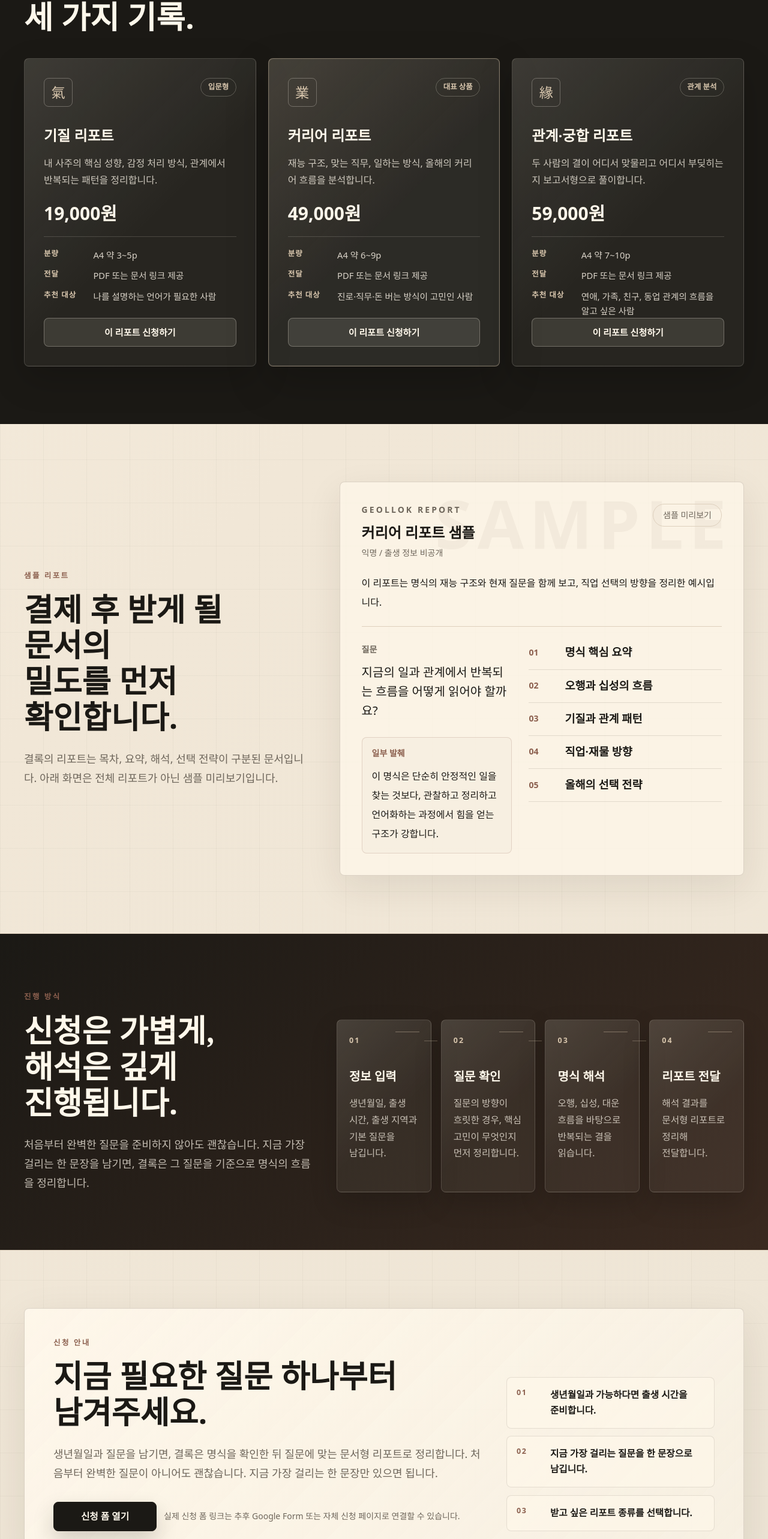
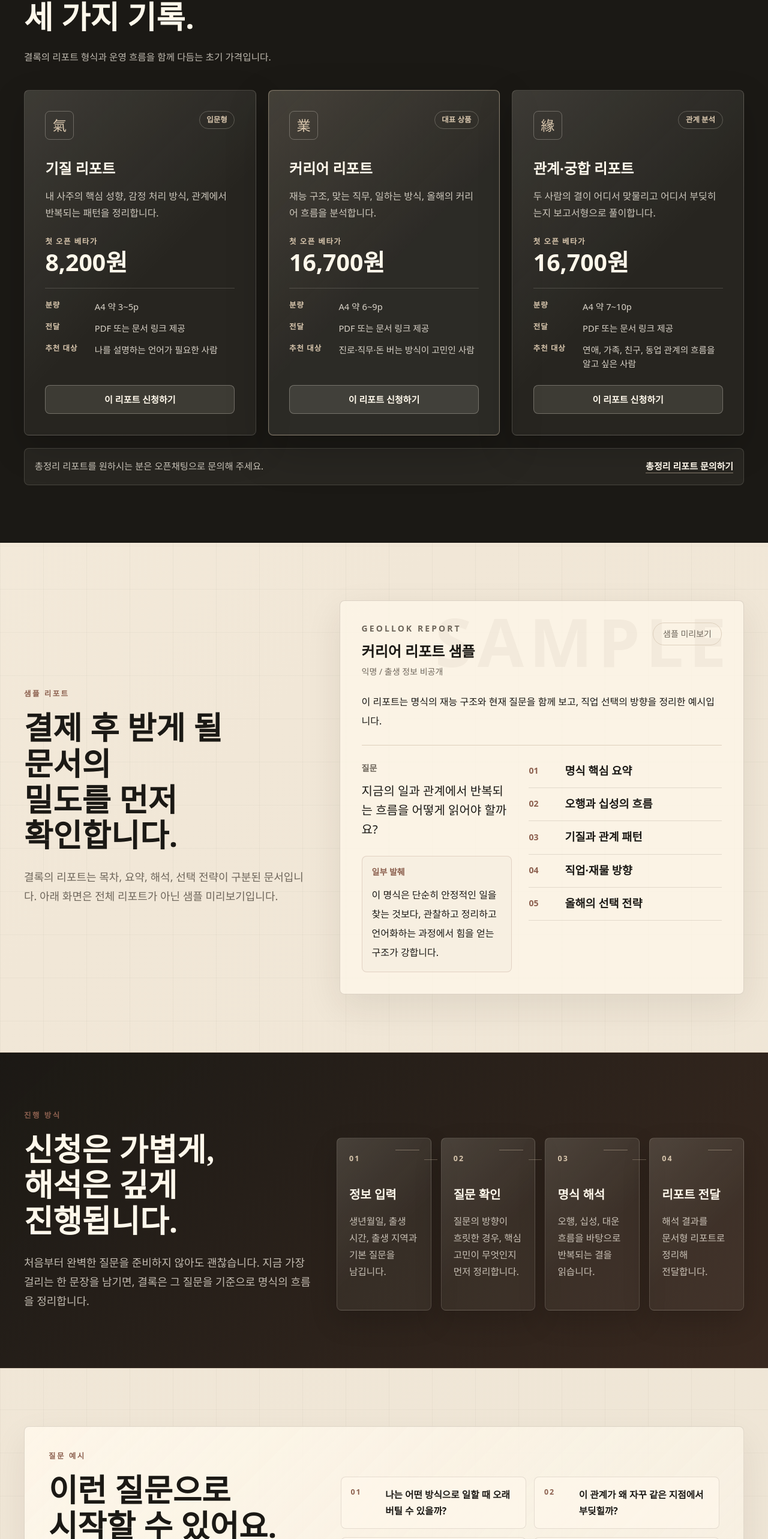
Before and after one commit to dffxonnb-cyber/gyeollok, a Next.js app: page / in a window 1280 px wide. Shown: the part 1754-4320 px from the top of the page at 60% size. Built offline with nearby package versions, Linux system fonts and the light colour scheme.

Commit message:
feat: tune Gyeollok beta pricing and responsive polish

```diff
--- a/src/app/globals.css
+++ b/src/app/globals.css
@@ -239,7 +239,7 @@ summary:focus-visible {
   display: grid;
   gap: 1rem;
   padding: 1rem;
-  animation: riseCards 38s linear infinite;
+  animation: riseCards 28s linear infinite;
   will-change: transform;
 }
 
@@ -504,11 +504,11 @@ summary:focus-visible {
 
 .report-card {
   display: flex;
-  min-height: 32rem;
+  min-height: 34rem;
   flex-direction: column;
   border: 1px solid rgba(255, 248, 235, 0.16);
   border-radius: 8px;
-  padding: clamp(1.45rem, 3.2vw, 2rem);
+  padding: clamp(1.55rem, 3.2vw, 2.15rem);
   background:
     linear-gradient(135deg, rgba(255, 248, 235, 0.1), transparent 54%),
     rgba(255, 248, 235, 0.055);
@@ -548,11 +548,42 @@ summary:focus-visible {
   word-break: keep-all;
 }
 
+.pricing-note {
+  margin: 1.5rem 0 0;
+  max-width: 38rem;
+  color: rgba(255, 248, 235, 0.72);
+  font-size: 0.98rem;
+  line-height: 1.8;
+  word-break: keep-all;
+}
+
+.report-price-block {
+  margin-top: 1.7rem;
+}
+
+.report-price-label {
+  margin: 0 0 0.38rem;
+  color: var(--sand);
+  font-size: 0.78rem;
+  font-weight: 900;
+  line-height: 1.2;
+  letter-spacing: 0.12em;
+}
+
+.report-price {
+  margin: 0;
+  color: var(--cream);
+  font-size: clamp(2rem, 3.8vw, 2.45rem);
+  font-weight: 750;
+  line-height: 1;
+  letter-spacing: 0;
+}
+
 .report-details {
   display: grid;
-  gap: 0.7rem;
-  margin: 1.25rem 0 0;
-  padding: 1.15rem 0 0;
+  gap: 0.78rem;
+  margin: 1.45rem 0 1.45rem;
+  padding: 1.2rem 0 0;
   border-top: 1px solid rgba(255, 248, 235, 0.16);
 }
 
@@ -579,6 +610,7 @@ summary:focus-visible {
 
 .report-button {
   display: inline-flex;
+  flex-shrink: 0;
   min-height: 3rem;
   align-items: center;
   justify-content: center;
@@ -604,6 +636,36 @@ summary:focus-visible {
   border-color: rgba(255, 248, 235, 0.48);
   background: rgba(255, 248, 235, 0.16);
   transform: translateY(-1px);
+}
+
+.custom-report-note {
+  display: flex;
+  flex-direction: column;
+  gap: 0.9rem;
+  align-items: flex-start;
+  margin-top: 1.35rem;
+  border: 1px solid rgba(255, 248, 235, 0.14);
+  border-radius: 8px;
+  padding: 1.05rem;
+  background: rgba(255, 248, 235, 0.06);
+  color: rgba(255, 248, 235, 0.74);
+}
+
+.custom-report-note p {
+  margin: 0;
+  font-size: 0.96rem;
+  line-height: 1.7;
+  word-break: keep-all;
+}
+
+.custom-report-note a {
+  display: inline-flex;
+  align-items: center;
+  border-bottom: 1px solid rgba(216, 198, 173, 0.54);
+  color: var(--cream);
+  font-size: 0.94rem;
+  font-weight: 800;
+  line-height: 1.4;
 }
 
 .sample-report {
@@ -779,6 +841,24 @@ summary:focus-visible {
   word-break: keep-all;
 }
 
+.application-hints {
+  display: grid;
+  gap: 0.65rem;
+  max-width: 46rem;
+  margin-top: 1.35rem;
+}
+
+.application-hints p {
+  margin: 0;
+  border-left: 2px solid rgba(140, 96, 79, 0.34);
+  padding-left: 0.85rem;
+  color: var(--deep-brown);
+  font-size: 0.95rem;
+  font-weight: 700;
+  line-height: 1.7;
+  word-break: keep-all;
+}
+
 .faq-list {
   display: grid;
   gap: 0.85rem;
@@ -837,9 +917,61 @@ summary:focus-visible {
   letter-spacing: 0.18em;
 }
 
+.question-guide {
+  display: grid;
+  gap: 2rem;
+  border: 1px solid rgba(59, 42, 32, 0.14);
+  border-radius: 8px;
+  padding: clamp(1.35rem, 4.2vw, 2.5rem);
+  background:
+    linear-gradient(135deg, rgba(255, 248, 235, 0.72), rgba(244, 237, 223, 0.48)),
+    rgba(255, 248, 235, 0.58);
+  box-shadow: 0 22px 60px rgba(39, 30, 21, 0.075);
+}
+
+.question-card-grid {
+  display: grid;
+  gap: 0.85rem;
+}
+
+.question-card {
+  display: grid;
+  grid-template-columns: 2.7rem 1fr;
+  gap: 0.9rem;
+  align-items: start;
+  border: 1px solid rgba(59, 42, 32, 0.12);
+  border-radius: 8px;
+  padding: 1rem;
+  background: rgba(255, 248, 235, 0.66);
+}
+
+.question-card span {
+  color: var(--clay);
+  font-size: 0.78rem;
+  font-weight: 900;
+  letter-spacing: 0.14em;
+}
+
+.question-card p {
+  margin: 0;
+  color: var(--ink);
+  font-size: 0.98rem;
+  font-weight: 750;
+  line-height: 1.7;
+  word-break: keep-all;
+}
+
 .notice-panel {
   max-width: 56rem;
+  margin-inline: auto;
   padding: clamp(1.25rem, 4vw, 2rem);
+  text-align: center;
+}
+
+.notice-panel p:last-child {
+  max-width: 46rem;
+  margin-right: auto;
+  margin-left: auto;
 }
 
 .final-cta {
@@ -858,6 +990,20 @@ summary:focus-visible {
   font-weight: 650;
   line-height: 1.2;
   letter-spacing: 0;
+  word-break: keep-all;
+}
+
+.final-cta-notes {
+  display: grid;
+  gap: 0.35rem;
+  margin-top: 1rem;
+  color: var(--muted);
+  font-size: 0.92rem;
+  line-height: 1.7;
+}
+
+.final-cta-notes p {
+  margin: 0;
   word-break: keep-all;
 }
 
@@ -916,6 +1062,16 @@ summary:focus-visible {
     grid-template-columns: repeat(4, minmax(0, 1fr));
   }
 
+  .custom-report-note {
+    flex-direction: row;
+    align-items: center;
+    justify-content: space-between;
+  }
+
+  .question-card-grid {
+    grid-template-columns: repeat(2, minmax(0, 1fr));
+  }
+
   .value-band {
     grid-template-columns: repeat(3, minmax(0, 1fr));
   }
@@ -969,6 +1125,11 @@ summary:focus-visible {
     background: rgba(216, 198, 173, 0.32);
   }
 
+  .question-guide {
+    grid-template-columns: minmax(0, 0.72fr) minmax(28rem, 1fr);
+    align-items: center;
+  }
+
   .apply-panel {
     grid-template-columns: minmax(0, 1fr) minmax(20rem, 0.48fr);
     align-items: end;
@@ -983,7 +1144,28 @@ summary:focus-visible {
   }
 }
 
+@media (min-width: 768px) and (max-width: 1023px) {
+  .rising-frame {
+    height: clamp(24rem, 52vw, 30rem);
+  }
+
+  .report-card:nth-child(3) {
+    grid-column: 1 / -1;
+    min-height: 28rem;
+  }
+}
+
+@media (min-width: 1440px) {
+  .rising-frame {
+    height: 38rem;
+  }
+}
+
 @media (max-width: 639px) {
+  .rising-frame {
+    height: clamp(26.25rem, 123vw, 31.25rem);
+  }
+
   .rising-frame::before,
   .rising-frame::after {
     height: 2.6rem;
@@ -1000,6 +1182,10 @@ summary:focus-visible {
 
   .visual-card {
     min-height: 8.9rem;
+  }
+
+  .report-card {
+    min-height: auto;
   }
 
   .hero-title span {
--- a/src/app/page.tsx
+++ b/src/app/page.tsx
@@ -1,4 +1,5 @@
 const APPLICATION_FORM_URL = "#apply";
+const OPEN_CHAT_URL = "#apply";
 
 const visualCards = [
   {
@@ -80,7 +81,8 @@ const reportProducts = [
   {
     title: "기질 리포트",
     label: "입문형",
-    price: "19,000원",
+    priceLabel: "첫 오픈 베타가",
+    price: "8,200원",
     length: "A4 약 3~5p",
     delivery: "PDF 또는 문서 링크 제공",
     description:
@@ -91,7 +93,8 @@ const reportProducts = [
   {
     title: "커리어 리포트",
     label: "대표 상품",
-    price: "49,000원",
+    priceLabel: "첫 오픈 베타가",
+    price: "16,700원",
     length: "A4 약 6~9p",
     delivery: "PDF 또는 문서 링크 제공",
     description:
@@ -103,7 +106,8 @@ const reportProducts = [
   {
     title: "관계·궁합 리포트",
     label: "관계 분석",
-    price: "59,000원",
+    priceLabel: "첫 오픈 베타가",
+    price: "16,700원",
     length: "A4 약 7~10p",
     delivery: "PDF 또는 문서 링크 제공",
     description:
@@ -144,6 +148,13 @@ const applicationNotes = [
   "생년월일과 가능하다면 출생 시간을 준비합니다.",
   "지금 가장 걸리는 질문을 한 문장으로 남깁니다.",
   "받고 싶은 리포트 종류를 선택합니다.",
+];
+
+const questionExamples = [
+  "나는 어떤 방식으로 일할 때 오래 버틸 수 있을까?",
+  "이 관계가 왜 자꾸 같은 지점에서 부딪힐까?",
+  "지금 커리어 방향을 바꾸는 게 맞을까?",
+  "내가 반복해서 놓치는 선택의 패턴은 뭘까?",
 ];
 
 const faqItems = [
@@ -336,8 +347,11 @@ export default function Home() {
                 <br />
                 세 가지 기록.
               </h2>
+              <p className="pricing-note">
+                결록의 리포트 형식과 운영 흐름을 함께 다듬는 초기 가격입니다.
+              </p>
             </div>
-            <div className="mt-10 grid gap-5 lg:grid-cols-3">
+            <div className="mt-10 grid gap-5 md:grid-cols-2 lg:grid-cols-3">
               {reportProducts.map((report) => (
                 <article
                   className={`report-card ${
@@ -357,9 +371,10 @@ export default function Home() {
                   <p className="mt-4 text-base leading-7 text-cream/76">
                     {report.description}
                   </p>
-                  <p className="mt-6 text-3xl font-semibold tracking-normal text-cream">
-                    {report.price}
-                  </p>
+                  <div className="report-price-block">
+                    <p className="report-price-label">{report.priceLabel}</p>
+                    <p className="report-price">{report.price}</p>
+                  </div>
                   <dl className="report-details">
                     <div>
                       <dt>분량</dt>
@@ -379,6 +394,10 @@ export default function Home() {
                   </a>
                 </article>
               ))}
+            </div>
+            <div className="custom-report-note">
+              <p>총정리 리포트를 원하시는 분은 오픈채팅으로 문의해 주세요.</p>
+              <a href={OPEN_CHAT_URL}>총정리 리포트 문의하기</a>
             </div>
           </div>
         </section>
@@ -488,6 +507,30 @@ export default function Home() {
           </div>
         </section>
 
+        <section className="mx-auto max-w-7xl px-5 py-16 sm:px-8 sm:py-24 lg:px-10">
+          <div className="question-guide">
+            <div className="question-guide-copy">
+              <p className="section-kicker">질문 예시</p>
+              <h2 className="section-title mt-4 text-ink">
+                이런 질문으로 시작할 수 있어요.
+              </h2>
+              <p className="mt-6 max-w-3xl text-base leading-8 text-muted sm:text-lg">
+                질문이 완벽하게 정리되어 있지 않아도 괜찮습니다. 지금 가장 오래
+                맴도는 문장 하나면 충분합니다. 다만 상황을 조금 더 구체적으로
+                적어주실수록 리포트의 깊이도 함께 올라갑니다.
+              </p>
+            </div>
+            <div className="question-card-grid" aria-label="신청 질문 예시">
+              {questionExamples.map((question, index) => (
+                <article className="question-card" key={question}>
+                  <span>{String(index + 1).padStart(2, "0")}</span>
+                  <p>{question}</p>
+                </article>
+              ))}
+            </div>
+          </div>
+        </section>
+
         <section
           id="apply"
           className="mx-auto max-w-7xl px-5 py-16 sm:px-8 sm:py-24 lg:px-10"
@@ -503,6 +546,16 @@ export default function Home() {
                 문서형 리포트로 정리합니다. 처음부터 완벽한 질문이 아니어도
                 괜찮습니다. 지금 가장 걸리는 한 문장만 있으면 됩니다.
               </p>
+              <div className="application-hints">
+                <p>
+                  질문은 디테일하게 적어주실수록 더 깊고 구체적인 조언이
+                  가능합니다.
+                </p>
+                <p>
+                  리포트는 신청 내용 확인 후 순차적으로 작성됩니다. 초기 운영
+                  기간에는 개별 안내를 기준으로 전달 일정을 조율합니다.
+                </p>
+              </div>
               <div className="mt-8 flex flex-col gap-3 sm:flex-row sm:items-center">
                 <a
                   className="button-primary"
@@ -579,10 +632,17 @@ export default function Home() {
                 결일 수 있습니다. 결록은 그 결을 겁주지 않고, 다시 선택할 수
                 있는 문장으로 정리합니다.
               </p>
-              <p className="mt-4 text-sm leading-6 text-muted">
-                신청 폼은 추후 Google Form 또는 자체 신청 페이지로 연결할 수
-                있습니다.
-              </p>
+              <div className="final-cta-notes">
+                <p>처음 신청은 가볍게, 질문은 한 문장으로 시작해도 괜찮습니다.</p>
+                <p>
+                  질문은 디테일하게 적어주실수록 더 깊고 구체적인 조언이
+                  가능합니다.
+                </p>
+                <p>
+                  신청 폼은 추후 Google Form 또는 자체 신청 페이지로 연결할 수
+                  있습니다.
+                </p>
+              </div>
             </div>
             <a className="final-cta-button" href={APPLICATION_FORM_URL}>
               리포트 신청하기
```
